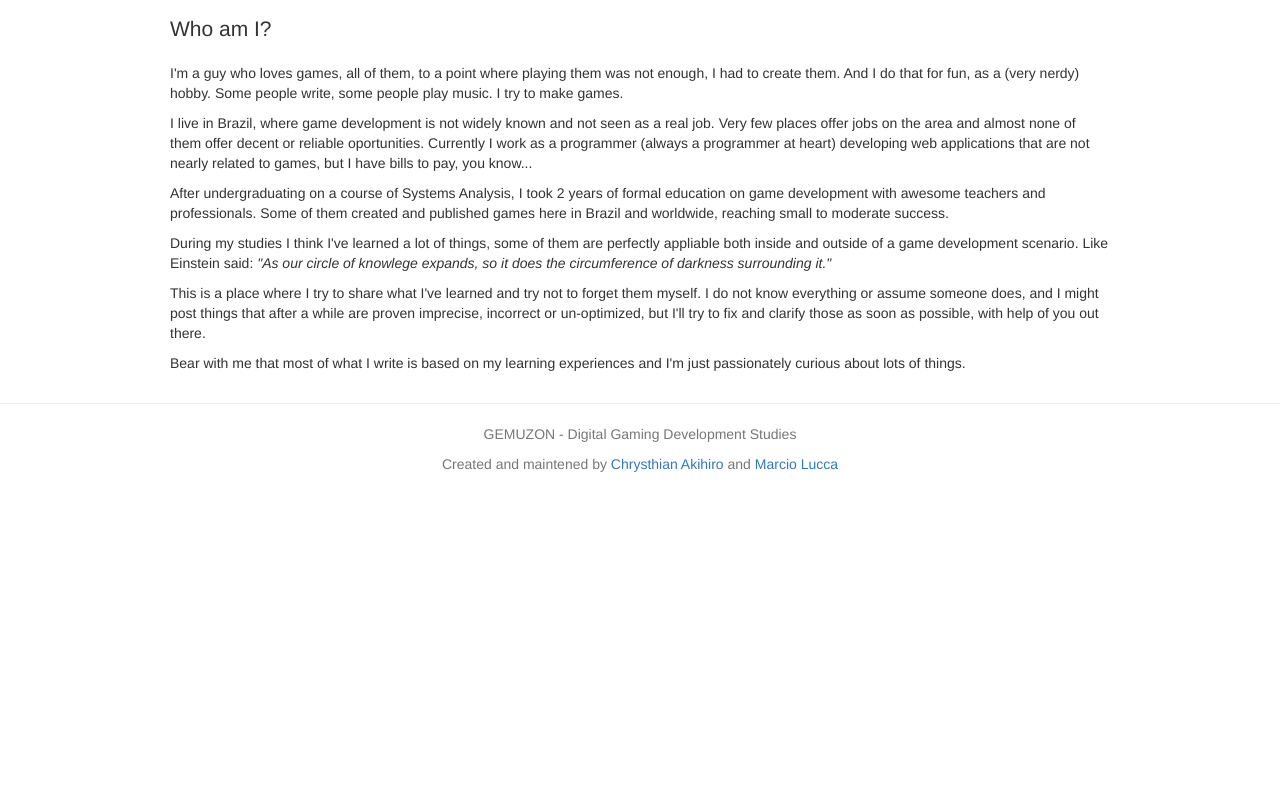
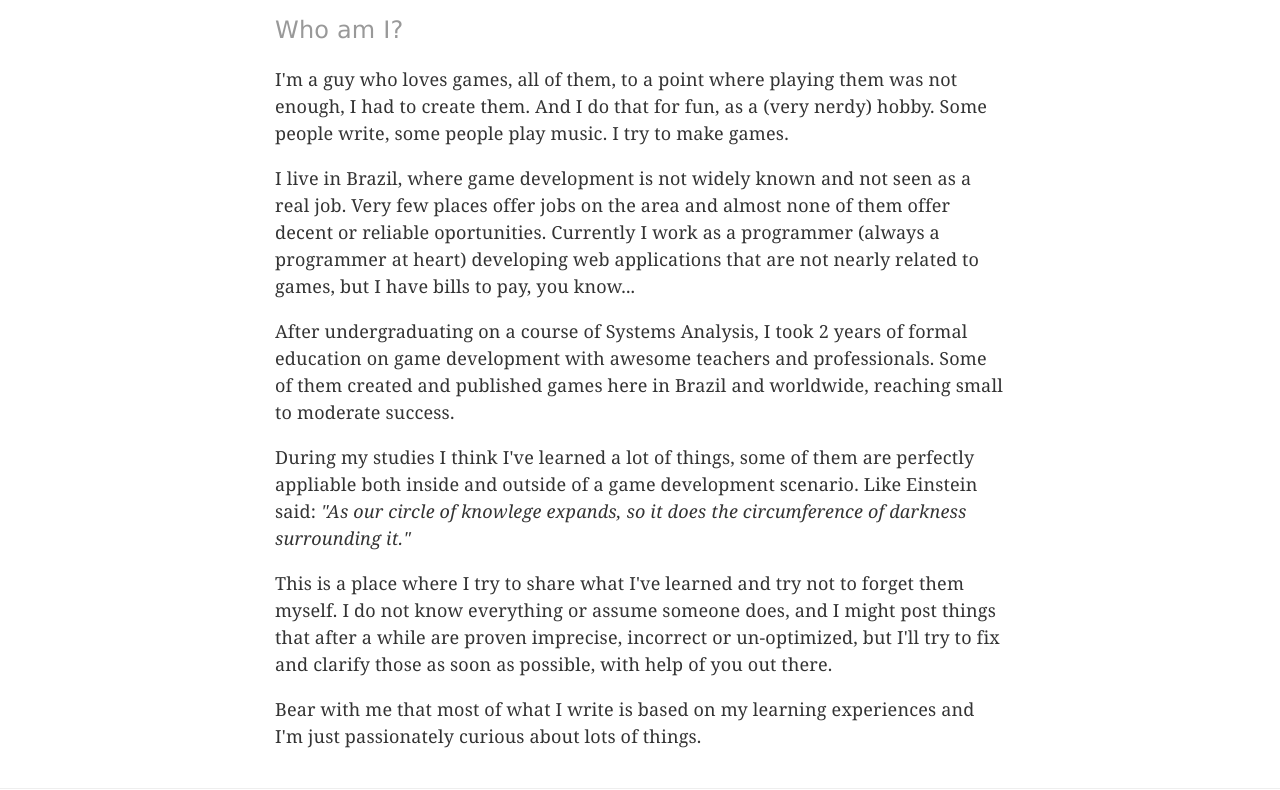
Before and after one commit to digihaus/digihaus.github.io, a plain HTML site: page chrysthian.html in a window 1280 px wide. Shown: the part 202-992 px from the top of the page. Before the commit the page ends 800 px from the top, so only its background shows below. Drawn offline with nearby package versions, Linux system fonts and the light colour scheme.

Commit message:
improving layout

```diff
--- a/chrysthian.html
+++ b/chrysthian.html
@@ -5,7 +5,7 @@
   <link rel="stylesheet" href="https://maxcdn.bootstrapcdn.com/bootstrap/3.3.0/css/bootstrap-theme.min.css">
   <link rel="stylesheet" href="styles.css">
   <meta name="viewport" content="width=device-width, initial-scale=1">
-  <title>Chrysthian GEMUZON</title>
+  <title>Chrysthian G&#274MUZ&#332N</title>
 </head>
 <body role="document">
   <header>
@@ -41,7 +41,7 @@
                   <a href="http://github.com/gemuzon/monogatari">Documentation</a>
                 </li>
                 <li role="presentation" class="divider"></li>
-                <li role="presentation" class="dropdown-header">Download</li>
+                <li role="presentation" class="dropdown-header">Latest Release</li>
                 <li role="presentation">
                   <a href="https://github.com/gemuzon/monogatari/archive/0.0.1.zip">
                     <span class="glyphicon glyphicon-cloud-download"></span>
@@ -82,7 +82,7 @@
 
   <div class="container content">
     <div class="page-header">
-  <h2>CHRYSTHIAN AKIHIRO</h2>
+  <h2>Chrysthian Akihiro</h2>
   <img src="images/feed.png">
   <img src="images/mail.png">
   <img src="images/linked-in.png">
@@ -91,8 +91,8 @@
   <img src="images/googleplus.png">
 </div>
 
+<div class="reading">
   <p class="lead">Who am I?</p>
-
   <p>
     I'm a guy who loves games, all of them, to a point where playing them was not enough, I had to create them.
     And I do that for fun, as a (very nerdy) hobby. Some people write, some people play music. I try to make games.
@@ -115,6 +115,7 @@
     I do not know everything or assume someone does, and I might post things that after a while are proven imprecise, incorrect or un-optimized, but I'll try to fix and clarify those as soon as possible, with help of you out there.
   </p>
   <p>Bear with me that most of what I write is based on my learning experiences and I'm just passionately curious about lots of things.</p>
+</div>
 
   </div>
 
@@ -123,7 +124,7 @@
   <footer style="text-align:center;">
     <div class="container">
       <p class="text-muted">
-        GEMUZON - Digital Gaming Development Studies<br>
+        GEMUZON - Game Development Studies<br>
       </p>
       <p class="text-muted">
         Created and maintened by
--- a/styles.css
+++ b/styles.css
@@ -1,5 +1,27 @@
-@media (min-width: 1200px) {
+@media (min-width: 992px) {
   .container.content {
-    width: 970px;
+    width: 760px;
   }
 }
+
+body {
+  font-family: 'Lucida Sans';
+}
+
+.reading {
+  font-family: Georgia, serif;
+  font-size: 18px;
+  color: rgba(0, 0, 0, 0.8);
+  letter-spacing: 0.01em;
+  line-height: 1.5em;
+}
+
+.reading p {
+  margin-bottom: 18px;
+}
+
+.reading p.lead {
+  font-family: 'Lucida Sans';
+  font-size: 24px;
+  color: rgba(0, 0, 0, 0.4);
+}
```
Also changed, not shown: index.html (+4 -4 lines), marciolucca.html (+6 -4 lines), src/pages/chrysthian.dot.html (+3 -2 lines), src/pages/index.dot.html (+1 -1 lines), src/pages/marciolucca.dot.html (+3 -1 lines), src/templates/default.dot.html (+3 -3 lines). Lines whose indentation alone changed are shown as unchanged.
